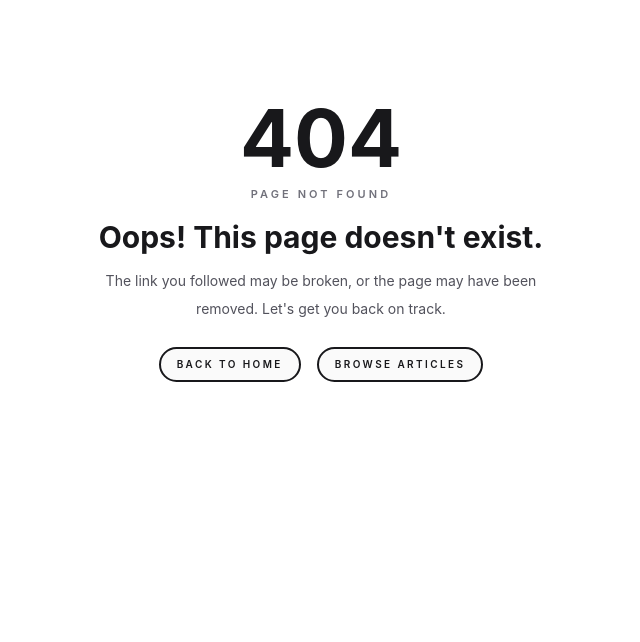
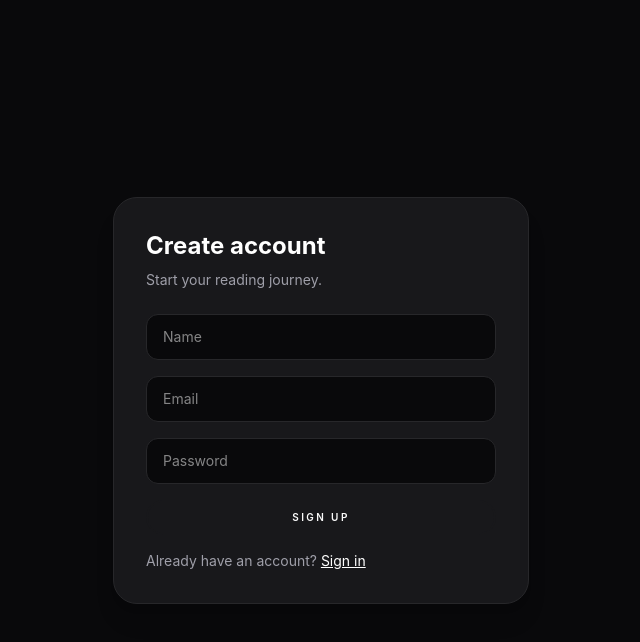
Before and after one commit to elyks-dev/alonzo-webprog, a React (Vite) app in the folder alonzo-client2/: page /signup in a window 1280 px wide. Before the commit this address had no page. Shown: the top 642 px of the page, without its empty margins (319-959 px from the left). Built offline with nearby package versions, Linux system fonts and the light colour scheme.

Commit message:
lab-act4

```diff
--- a/alonzo-client2/src/App.jsx
+++ b/alonzo-client2/src/App.jsx
@@ -1,42 +1,42 @@
-import Layout from './components/Layout';
-import AboutPage from './pages/AboutPage';
-import ArticleListPage from './pages/ArticleListPage';
-import ArticlePage from './pages/ArticlePage';
-import HomePage from './pages/HomePage';
-import { createBrowserRouter, RouterProvider } from 'react-router-dom';
-import NotFoundPage from './pages/NotFoundPage';
+import Layout from "./components/Layout";
+import AuthLayout from "./components/AuthLayout";
 
-const routes = [{
-  path: '/',
-  element: <Layout />,
-  errorElement: <NotFoundPage />,
-  children: [{
-    path: '/',
-    element: <HomePage />
+import AboutPage from "./pages/AboutPage";
+import ArticleListPage from "./pages/ArticleListPage";
+import ArticlePage from "./pages/ArticlePage";
+import HomePage from "./pages/HomePage";
+import SignInPage from "./pages/SignInPage";
+import SignUpPage from "./pages/SignUpPage";
+import NotFoundPage from "./pages/NotFoundPage";
+
+import { createBrowserRouter, RouterProvider } from "react-router-dom";
+
+const routes = [
+  {
+    path: "/",
+    element: <Layout />,
+    errorElement: <NotFoundPage />,
+    children: [
+      { path: "/", element: <HomePage /> },
+      { path: "/about", element: <AboutPage /> },
+      { path: "/articles", element: <ArticleListPage /> },
+      { path: "/articles/:name", element: <ArticlePage /> },
+    ],
   },
   {
-    path: '/about',
-    element: <AboutPage />
+    path: "/",
+    element: <AuthLayout />,
+    children: [
+      { path: "/signin", element: <SignInPage /> },
+      { path: "/signup", element: <SignUpPage /> },
+    ],
   },
-  {
-    path: '/articles',
-    element: <ArticleListPage />
-  },
-  {
-    path: '/articles/:name',
-    element: <ArticlePage />
-  }
-  ]
-}]
+];
 
 const router = createBrowserRouter(routes);
 
 function App() {
-  return (
-    <>
-      <RouterProvider router={router} />
-    </>
-  );
+  return <RouterProvider router={router} />;
 }
 
 export default App;
--- /dev/null
+++ b/alonzo-client2/src/components/AuthLayout.jsx
@@ -0,0 +1,14 @@
+import { Outlet } from "react-router-dom";
+
+const AuthLayout = () => {
+  return (
+    <div className="min-h-screen flex items-center justify-center bg-zinc-950 px-4">
+      {/* centered auth container */}
+      <div className="w-full max-w-md">
+        <Outlet />
+      </div>
+    </div>
+  );
+};
+
+export default AuthLayout;
--- a/alonzo-client2/src/components/NavBar.jsx
+++ b/alonzo-client2/src/components/NavBar.jsx
@@ -1,11 +1,11 @@
-import { NavLink } from 'react-router-dom';
-import { useState } from 'react';
-import logo from '../assets/logo.png';
+import { NavLink } from "react-router-dom";
+import { useState } from "react";
+import logo from "../assets/logo.png";
 
 const links = [
-  { label: 'Home', to: '/' },
-  { label: 'About', to: '/about' },
-  { label: 'Articles', to: '/articles' },
+  { label: "Home", to: "/" },
+  { label: "About", to: "/about" },
+  { label: "Articles", to: "/articles" },
 ];
 
 const NavBar = () => {
@@ -13,9 +13,7 @@ const NavBar = () => {
 
   return (
     <header className="fixed inset-x-0 top-0 z-50 bg-zinc-950">
-
       <div className="mx-auto flex max-w-6xl items-center justify-between px-4 py-3 sm:px-6 lg:px-8">
-
         {/* Logo */}
         <NavLink to="/" className="group flex items-center gap-3">
           <img
@@ -24,8 +22,12 @@ const NavBar = () => {
             className="h-10 w-10 object-contain transition group-hover:opacity-80"
           />
           <div className="flex flex-col leading-none">
-            <span className="text-sm font-bold tracking-tight text-white">Alonzo</span>
-            <span className="text-[10px] font-medium tracking-[0.2em] text-zinc-400 uppercase">Creatives</span>
+            <span className="text-sm font-bold tracking-tight text-white">
+              Alonzo
+            </span>
+            <span className="text-[10px] font-medium tracking-[0.2em] text-zinc-400 uppercase">
+              Creatives
+            </span>
           </div>
         </NavLink>
 
@@ -35,14 +37,14 @@ const NavBar = () => {
             <NavLink
               key={link.to}
               to={link.to}
-              end={link.to === '/'}
+              end={link.to === "/"}
               className={({ isActive }) =>
                 [
-                  'rounded-full px-5 py-1.5 text-[11px] font-semibold uppercase tracking-[0.2em] transition-all duration-200',
+                  "rounded-full px-5 py-1.5 text-[11px] font-semibold uppercase tracking-[0.2em] transition-all duration-200",
                   isActive
-                    ? 'bg-white text-zinc-900 shadow-sm'
-                    : 'text-zinc-400 hover:text-white',
-                ].join(' ')
+                    ? "bg-white text-zinc-900 shadow-sm"
+                    : "text-zinc-400 hover:text-white",
+                ].join(" ")
               }
             >
               {link.label}
@@ -50,15 +52,38 @@ const NavBar = () => {
           ))}
         </nav>
 
+        {/* Auth Buttons (Desktop) */}
+        <div className="hidden md:flex items-center gap-2">
+          <NavLink
+            to="/signin"
+            className="rounded-full px-4 py-1.5 text-[11px] font-semibold uppercase tracking-[0.2em] text-zinc-400 hover:text-white transition"
+          >
+            Sign In
+          </NavLink>
+
+          <NavLink
+            to="/signup"
+            className="rounded-full bg-white px-4 py-1.5 text-[11px] font-semibold uppercase tracking-[0.2em] text-zinc-900 hover:bg-zinc-200 transition"
+          >
+            Sign Up
+          </NavLink>
+        </div>
+
         {/* Mobile Hamburger */}
         <button
           onClick={() => setMenuOpen(!menuOpen)}
           className="flex flex-col gap-1.5 p-2 md:hidden"
           aria-label="Toggle menu"
         >
-          <span className={`block h-0.5 w-5 bg-white transition-all ${menuOpen ? 'translate-y-2 rotate-45' : ''}`} />
-          <span className={`block h-0.5 w-5 bg-white transition-all ${menuOpen ? 'opacity-0' : ''}`} />
-          <span className={`block h-0.5 w-5 bg-white transition-all ${menuOpen ? '-translate-y-2 -rotate-45' : ''}`} />
+          <span
+            className={`block h-0.5 w-5 bg-white transition-all ${menuOpen ? "translate-y-2 rotate-45" : ""}`}
+          />
+          <span
+            className={`block h-0.5 w-5 bg-white transition-all ${menuOpen ? "opacity-0" : ""}`}
+          />
+          <span
+            className={`block h-0.5 w-5 bg-white transition-all ${menuOpen ? "-translate-y-2 -rotate-45" : ""}`}
+          />
         </button>
       </div>
 
@@ -70,20 +95,39 @@ const NavBar = () => {
               <NavLink
                 key={link.to}
                 to={link.to}
-                end={link.to === '/'}
+                end={link.to === "/"}
                 onClick={() => setMenuOpen(false)}
                 className={({ isActive }) =>
                   [
-                    'rounded-xl px-4 py-3 text-[11px] font-semibold uppercase tracking-[0.2em] transition',
+                    "rounded-xl px-4 py-3 text-[11px] font-semibold uppercase tracking-[0.2em] transition",
                     isActive
-                      ? 'bg-zinc-800 text-white'
-                      : 'text-zinc-400 hover:bg-zinc-900 hover:text-white',
-                  ].join(' ')
+                      ? "bg-zinc-800 text-white"
+                      : "text-zinc-400 hover:bg-zinc-900 hover:text-white",
+                  ].join(" ")
                 }
               >
                 {link.label}
               </NavLink>
             ))}
+
+            {/* Auth Buttons (Mobile) */}
+            <div className="mt-3 border-t border-zinc-800 pt-3 flex flex-col gap-1">
+              <NavLink
+                to="/signin"
+                onClick={() => setMenuOpen(false)}
+                className="rounded-xl px-4 py-3 text-[11px] font-semibold uppercase tracking-[0.2em] text-zinc-400 hover:bg-zinc-900 hover:text-white"
+              >
+                Sign In
+              </NavLink>
+
+              <NavLink
+                to="/signup"
+                onClick={() => setMenuOpen(false)}
+                className="rounded-xl px-4 py-3 text-[11px] font-semibold uppercase tracking-[0.2em] bg-white text-zinc-900 hover:bg-zinc-200"
+              >
+                Sign Up
+              </NavLink>
+            </div>
           </nav>
         </div>
       )}
--- /dev/null
+++ b/alonzo-client2/src/pages/SignInPage.jsx
@@ -0,0 +1,42 @@
+import Button from "../components/Button";
+import { NavLink } from "react-router-dom";
+
+const SignInPage = () => {
+  return (
+    <div className="flex min-h-screen items-center justify-center bg-zinc-950 px-4">
+      <div className="w-full max-w-md rounded-3xl border border-zinc-800 bg-zinc-900 p-8 shadow-xl">
+        <h1 className="text-2xl font-bold text-white">Welcome back</h1>
+        <p className="mt-2 text-sm text-zinc-400">
+          Sign in to continue reading.
+        </p>
+
+        <form className="mt-6 space-y-4">
+          <input
+            type="email"
+            placeholder="Email"
+            className="w-full rounded-xl bg-zinc-950 border border-zinc-800 px-4 py-3 text-white text-sm outline-none focus:border-white"
+          />
+
+          <input
+            type="password"
+            placeholder="Password"
+            className="w-full rounded-xl bg-zinc-950 border border-zinc-800 px-4 py-3 text-white text-sm outline-none focus:border-white"
+          />
+
+          <Button to="/" variant="primary" className="w-full">
+            Sign In
+          </Button>
+        </form>
+
+        <p className="mt-4 text-sm text-zinc-400">
+          No account yet?{" "}
+          <NavLink to="/signup" className="text-white underline">
+            Sign up
+          </NavLink>
+        </p>
+      </div>
+    </div>
+  );
+};
+
+export default SignInPage;
--- /dev/null
+++ b/alonzo-client2/src/pages/SignUpPage.jsx
@@ -0,0 +1,48 @@
+import Button from "../components/Button";
+import { NavLink } from "react-router-dom";
+
+const SignUpPage = () => {
+  return (
+    <div className="flex min-h-screen items-center justify-center bg-zinc-950 px-4">
+      <div className="w-full max-w-md rounded-3xl border border-zinc-800 bg-zinc-900 p-8 shadow-xl">
+        <h1 className="text-2xl font-bold text-white">Create account</h1>
+        <p className="mt-2 text-sm text-zinc-400">
+          Start your reading journey.
+        </p>
+
+        <form className="mt-6 space-y-4">
+          <input
+            type="text"
+            placeholder="Name"
+            className="w-full rounded-xl bg-zinc-950 border border-zinc-800 px-4 py-3 text-white text-sm outline-none focus:border-white"
+          />
+
+          <input
+            type="email"
+            placeholder="Email"
+            className="w-full rounded-xl bg-zinc-950 border border-zinc-800 px-4 py-3 text-white text-sm outline-none focus:border-white"
+          />
+
+          <input
+            type="password"
+            placeholder="Password"
+            className="w-full rounded-xl bg-zinc-950 border border-zinc-800 px-4 py-3 text-white text-sm outline-none focus:border-white"
+          />
+
+          <Button to="/" variant="primary" className="w-full">
+            Sign Up
+          </Button>
+        </form>
+
+        <p className="mt-4 text-sm text-zinc-400">
+          Already have an account?{" "}
+          <NavLink to="/signin" className="text-white underline">
+            Sign in
+          </NavLink>
+        </p>
+      </div>
+    </div>
+  );
+};
+
+export default SignUpPage;
```
